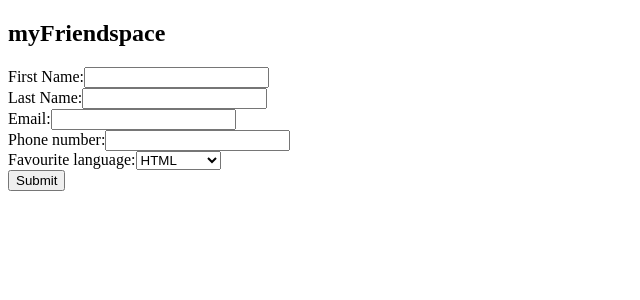
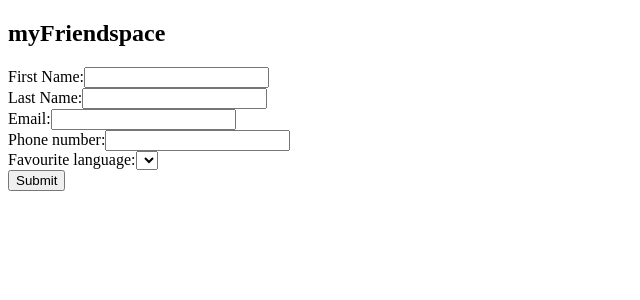
Before and after one commit to z3no/basic-angular-form, an Angular app in the folder my-friends/: page / in a window 1280 px wide. Shown: the top 300 px of the page, without its empty margins (0-640 px from the left). Built offline with nearby package versions, Linux system fonts and the light colour scheme.

Commit message:
selection dropdown list for languages

```diff
--- a/my-friends/src/app/component-form/component-form.component.html
+++ b/my-friends/src/app/component-form/component-form.component.html
@@ -4,37 +4,28 @@
   <form>
     <div class="form-group">
       <label for="firstName">First Name:</label>
-      <input type="text" name="first name" id="firstName" class="form-control" ngModel>
+      <input type="text" name="first name" id="firstName" class="form-control">
     </div>
 
     <div class="form-group">
       <label for="lastName">Last Name:</label>
-      <input type="text" name="last name" id="lastName" class="form-control" ngModel>
+      <input type="text" name="last name" id="lastName" class="form-control">
     </div>
 
     <div class="form-group">
       <label for="email">Email:</label>
-      <input type="text" name="email" id="email" class="form-control" ngModel>
+      <input type="text" name="email" id="email" class="form-control">
     </div>
 
     <div class="form-group">
       <label for="phoneNumber">Phone number:</label>
-      <input type="text" name="phone number" id="phoneNumber" class="form-control" ngModel>
+      <input type="text" name="phone number" id="phoneNumber" class="form-control">
     </div>
 
     <div class="form-group">
       <label for="favLanguage">Favourite language:</label>
-      <select name="coding language" id="favLanguage" class="form-control" ngModel>
-        <option value="html">HTML</option>
-        <option value="css">CSS</option>
-        <option value="js">JavaScript</option>
-        <option value="php">PHP</option>
-        <option value="sql">SQL</option>
-        <option value="ts">TypeScript</option>
-        <option value="python">Python</option>
-        <option value="java">Java</option>
-        <option value="c#">C#</option>
-        <option value="ruby">Ruby</option>
+      <select name="coding language" id="favLanguage" class="form-control">
+        <option *ngFor="let language of Languages">{{language}}</option>
       </select>
     </div>
 
```
